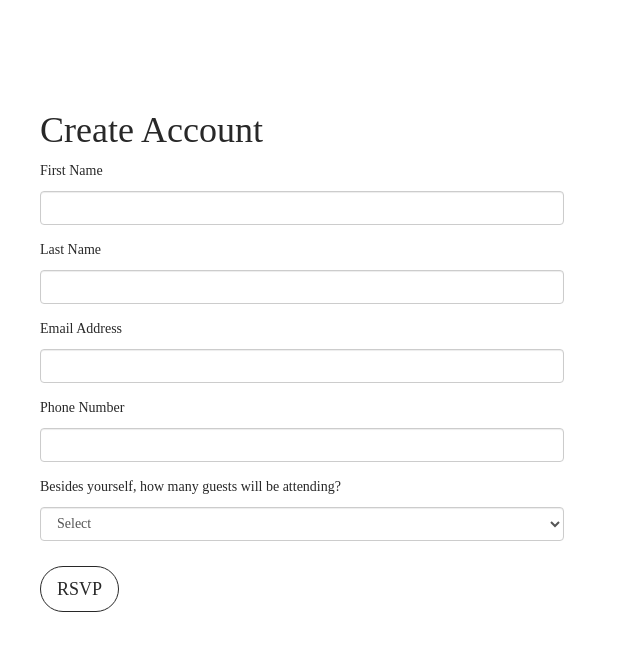
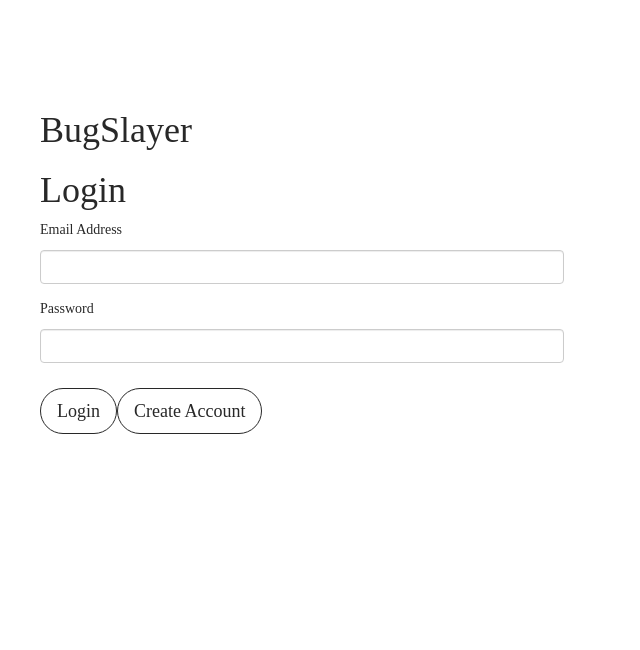
Before and after one commit to tgwalker93/BugTracker, a React (Create React App) app in the folder client/: page /landing-page in a window 1280 px wide. Shown: the top 650 px of the page, without its empty margins (0-640 px from the left). Built offline with nearby package versions, Linux system fonts and the light colour scheme.

Commit message:
updated login page

```diff
--- a/client/public/index.html
+++ b/client/public/index.html
@@ -9,7 +9,7 @@
     <link rel="stylesheet" href="https://maxcdn.bootstrapcdn.com/bootstrap/3.3.7/css/bootstrap.min.css" integrity="sha384-BVYiiSIFeK1dGmJRAkycuHAHRg32OmUcww7on3RYdg4Va+PmSTsz/K68vbdEjh4u"
       crossorigin="anonymous">
     <!-- <link rel="stylesheet" href="https://cdnjs.cloudflare.com/ajax/libs/bootswatch/3.3.7/journal/bootstrap.min.css"/> -->
-    <title>Procore</title>
+    <title>BugSlayer</title>
   </head>
   <body>
     <noscript>
--- a/client/src/pages/landing-page/landing-page.js
+++ b/client/src/pages/landing-page/landing-page.js
@@ -10,14 +10,17 @@ class LandingPage extends Component {
         firstName: "",
         lastName: "",
         emailAddress: "",
+        password: "",
         phoneNumber: "",
         guestCount: "",
         formErrors: {firstName: "", lastName: "", emailAddress:"", phoneNumber:"", guestCount:""},
         firstNameValid: false,
         lastNameValid: false,
+        passwordValid: false,
         emailAddressValid: false,
         phoneNumberValid: false,
-        guestCountValid: false
+        guestCountValid: false,
+        isLogin: true
 
     };
     }
@@ -101,6 +104,12 @@ class LandingPage extends Component {
         this.validateFields();
     };
 
+
+    createAccount = event => {
+        event.preventDefault();
+        this.setState({isLogin: false});
+    };
+
     setCookieAndChangePage() {
 
         //This function will be called once all fields are validated. If any are not valid, the binary "valid" variable will be false.
@@ -129,36 +138,43 @@ class LandingPage extends Component {
 
                     <hr id="hline"></hr>
                     <Col id="formCol" size="sm-6">
-                        <h1 id="formHeader">Create Account</h1>
+                        <h1>BugSlayer</h1>
+                        {/* <h1 id="formHeader">Login</h1> */}
+
+                        {this.state.isLogin ?
+
+                            <h1 id="formHeader">Login</h1>
+                            :
+
+                            <h1 id="formHeader">Create Account</h1>
+
+                        }
                         <form>
-                        <p>First Name</p>
-                        <Input onBlur={this.formatInput.bind(this)} isvalid={this.state.firstNameValid.toString()} fielderror={this.state.formErrors.firstName} formgroupclass={`form-group ${this.errorClass(this.state.formErrors.firstName)}`} value={this.state.firstName} id="firstName" onChange={this.handleChange.bind(this)} name="firstName"></Input>
+
+                        {this.state.isLogin ?
+
+                                ""
+                        :
+
+                               <div>
+                                <p>First Name</p>
+                                <Input onBlur={this.formatInput.bind(this)} isvalid={this.state.firstNameValid.toString()} fielderror={this.state.formErrors.emailAddress} formgroupclass={`form-group ${this.errorClass(this.state.formErrors.emailAddress)}`} value={this.state.emailAddress} id="emailAddress" onChange={this.handleChange.bind(this)} name="emailAddress"></Input>
+                                </div>
 
 
-                        <p>Last Name</p>
-                        <Input onBlur={this.formatInput.bind(this)} isvalid={this.state.lastNameValid.toString()} fielderror={this.state.formErrors.lastName} formgroupclass={`form-group ${this.errorClass(this.state.formErrors.lastName)}`} value={this.state.lastName} id="lastName" onChange={this.handleChange.bind(this)} name="lastName"></Input>
+
+                 }
+
+
 
                         <p>Email Address</p>
                         <Input onBlur={this.formatInput.bind(this)}isvalid={this.state.emailAddressValid.toString()} fielderror={this.state.formErrors.emailAddress} formgroupclass={`form-group ${this.errorClass(this.state.formErrors.emailAddress)}`} value={this.state.emailAddress} id="emailAddress" onChange={this.handleChange.bind(this)} name="emailAddress"></Input>
 
+                        <p>Password</p>
+                         <Input onBlur={this.formatInput.bind(this)} isvalid={this.state.passwordValid.toString()} fielderror={this.state.formErrors.emailAddress} formgroupclass={`form-group ${this.errorClass(this.state.formErrors.emailAddress)}`} value={this.state.emailAddress} id="emailAddress" onChange={this.handleChange.bind(this)} name="emailAddress"></Input>
 
-                        <p>Phone Number</p>
-                        <Input onBlur={this.formatPhone(this)} isvalid={this.state.phoneNumberValid.toString()} fielderror={this.state.formErrors.phoneNumber} formgroupclass={`form-group ${this.errorClass(this.state.formErrors.phoneNumber)}`} value={this.state.phoneNumber} id="phoneNumber" onChange={this.handleChange.bind(this)} name="phoneNumber"></Input>
-
-                        <p>Besides yourself, how many guests will be attending?</p>
-                        <div className={`form-group ${this.errorClass(this.state.formErrors.guestCount)}`}>
-                        <select className="form-control" value={this.state.guestCount} id="guestCount" onChange={this.handleChange.bind(this)}>
-                            <option value={null}>Select</option>
-                            <option value="0">0</option>
-                            <option value="1">1</option>
-                            <option value="2">2</option>
-                            <option value="3">3</option>
-                            <option value="4">4</option>
-                            <option value="5+">5+</option>
-                        </select>
-                        {this.state.guestCountValid ? "" : <span className="help-block">{this.state.formErrors.guestCount}</span>}
-                        </div>
-                        <FormBtn onClick={this.handleFormSubmit.bind(this)}> RSVP </FormBtn>
+                        <FormBtn onClick={this.handleFormSubmit.bind(this)}> Login </FormBtn>
+                        <FormBtn onClick={this.createAccount.bind(this)}> Create Account </FormBtn>
                         </form>
                     </Col>
                 </Row>
```
Also changed, not shown: 1 other file (tests, documents, lock files or other folders).
